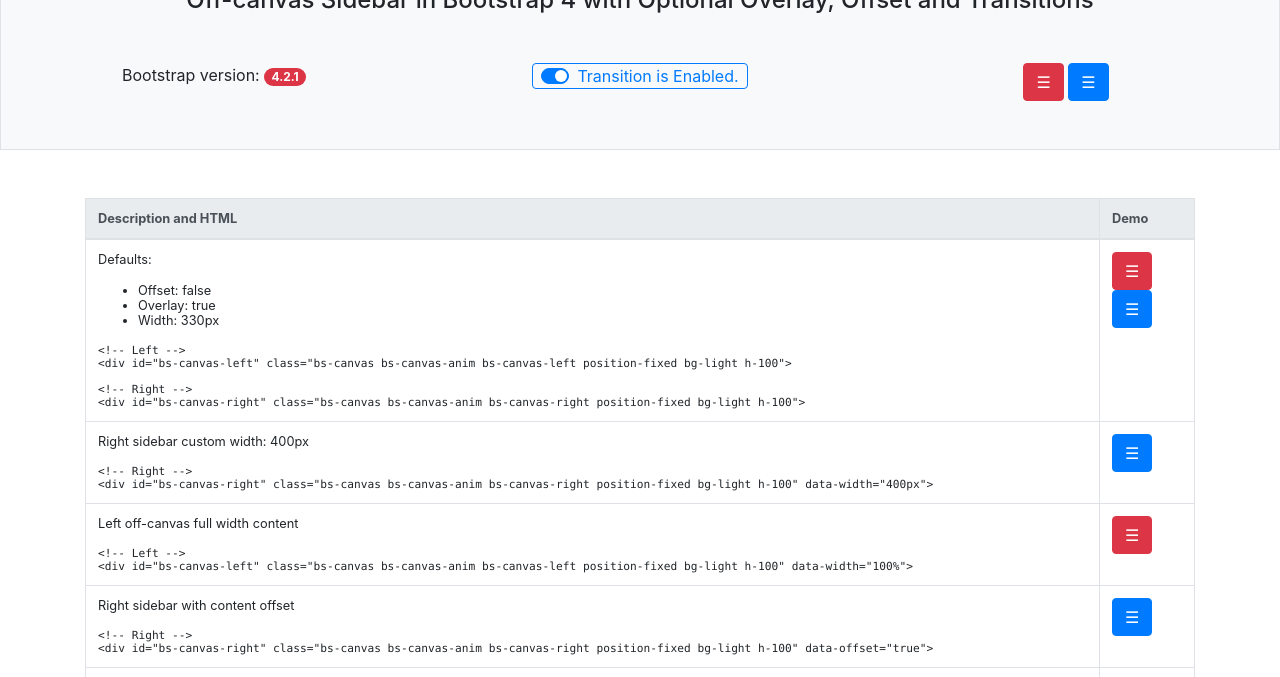
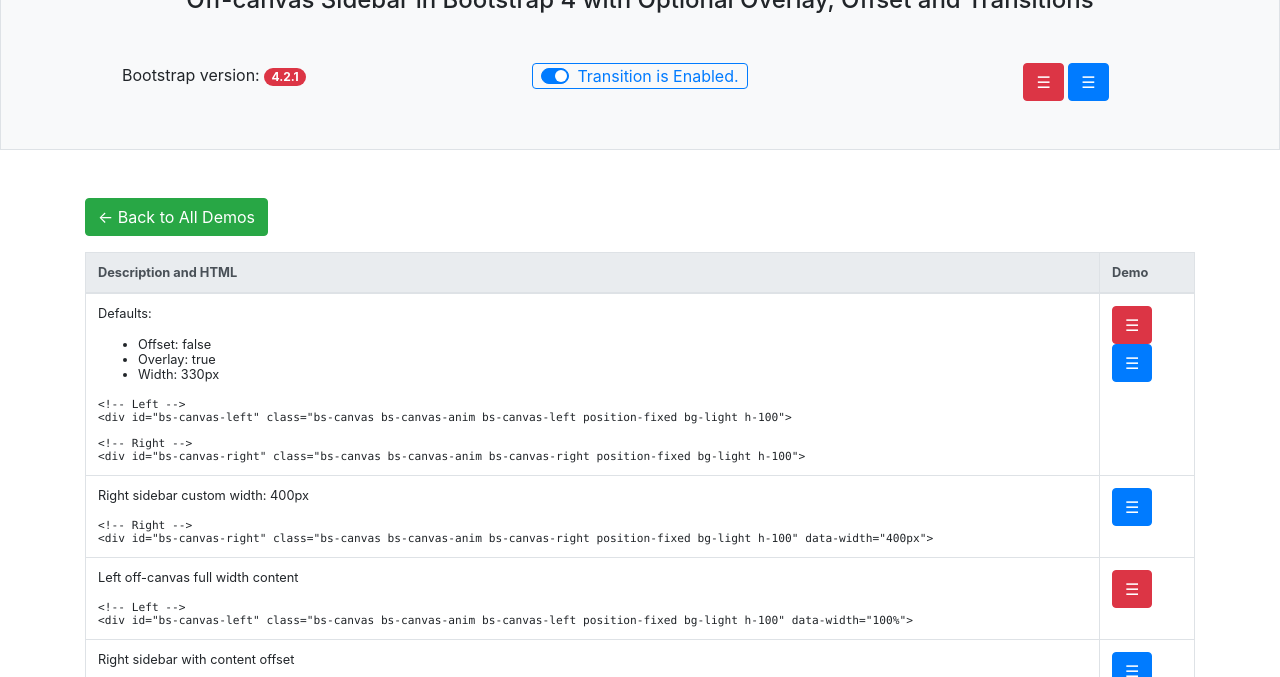
Before and after one commit to as-tx/bootstrap-off-canvas-sidebar, a plain HTML site: page offset-overlay-full-demo.html in a window 1280 px wide. Shown: the part 119-796 px from the top of the page. Drawn offline with nearby package versions, Linux system fonts and the light colour scheme.

Commit message:
Update offset-overlay-full-demo.html

```diff
--- a/offset-overlay-full-demo.html
+++ b/offset-overlay-full-demo.html
@@ -114,6 +114,7 @@
         </div>
     </div>
     <div class="container my-5">
+        <p><a class="btn btn-success" href="https://as-tx.github.io/bootstrap-off-canvas-sidebar">&larr; Back to All Demos</a></p>
         <table class="table small table-bordered">
             <thead class="thead-light">
                 <tr>
```
